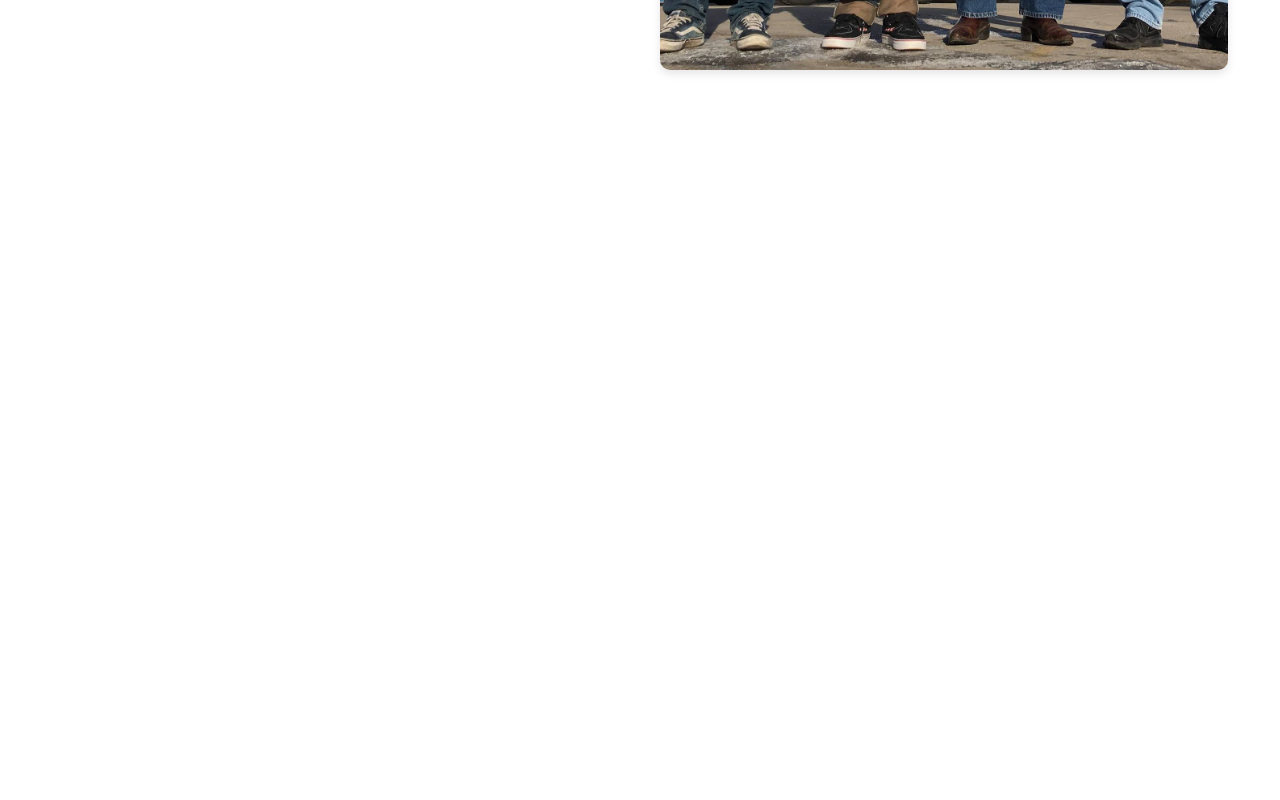
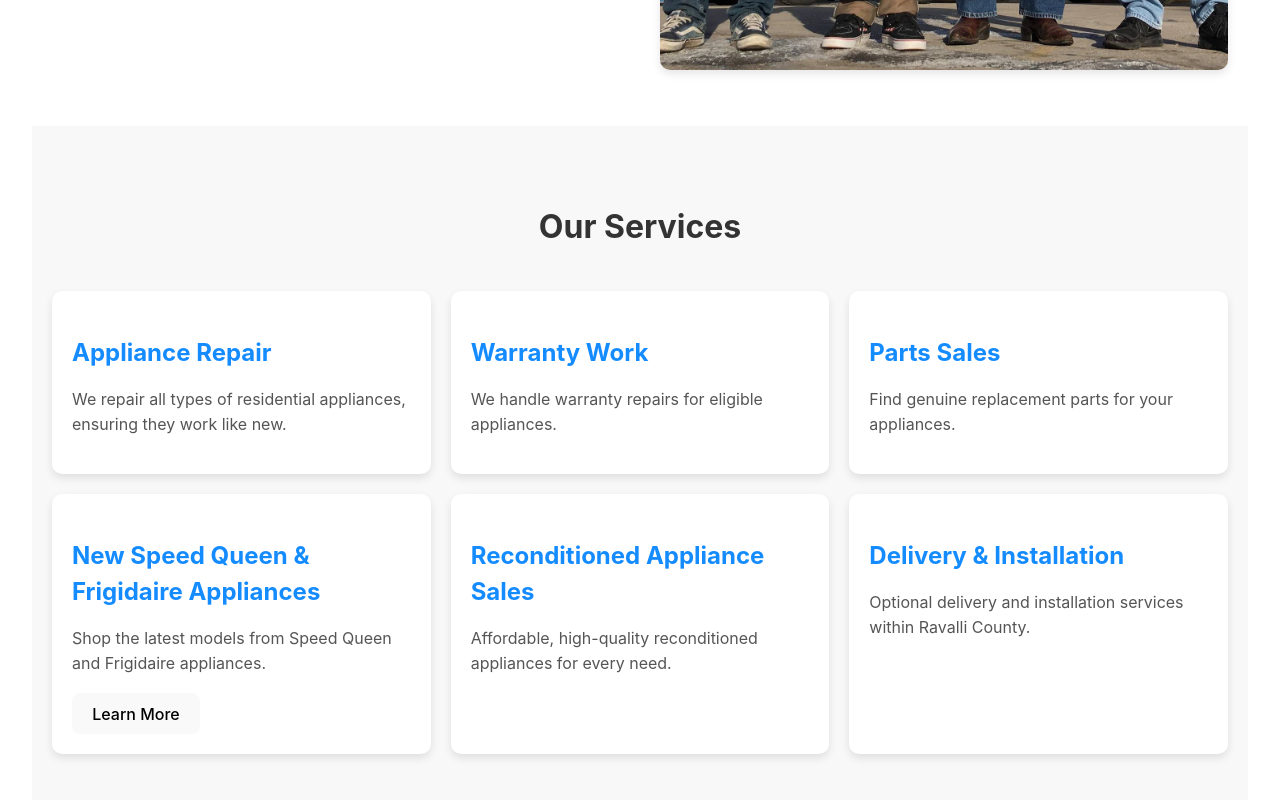
Before and after one commit to 42Zach/Johnson-Appliance-Service, a React (Vite) app: page / in a window 1280 px wide. Shown: the part 680-1480 px from the top of the page. Before the commit the page ends 838 px from the top, so only its background shows below. Built offline with nearby package versions, Linux system fonts and the light colour scheme.

Commit message:
- Added services section to HomePage - Updated wording for introduction on HomePage

```diff
--- a/src/assets/styles/HomePage.css
+++ b/src/assets/styles/HomePage.css
@@ -44,6 +44,7 @@ body {
 
 .learn-more-button:hover {
     background-color: #0d6efd;
+    color: #fff
 }
 
 .introduction-image {
@@ -67,6 +68,57 @@ body {
         opacity: 1;
         transform: translateY(0);
     }
+}
+
+.introduction,
+.introduction-image {
+    animation: fade-in 1s ease-in-out;
+}
+
+.services-section {
+    padding: 50px 20px;
+    background-color: #f8f8f8;
+    text-align: center;
+}
+
+.services-section h2 {
+    font-size: 2rem;
+    margin-bottom: 40px;
+    color: #333;
+}
+
+.services-grid {
+    display: grid;
+    grid-template-columns: repeat(auto-fit, minmax(300px, 1fr));
+    gap: 20px;
+    max-width: 1200px;
+    margin: 0 auto;
+}
+
+.service-card {
+    background-color: #fff;
+    padding: 20px;
+    border-radius: 10px;
+    box-shadow: 0 4px 8px rgba(0, 0, 0, 0.1);
+    text-align: left;
+    transition: transform 0.3s ease, box-shadow 0.3s ease;
+}
+
+.service-card:hover {
+    transform: translateY(-5px);
+    box-shadow: 0 6px 12px rgba(0, 0, 0, 0.15);
+}
+
+.service-card h3 {
+    font-size: 1.5rem;
+    margin-bottom: 10px;
+    color: #148bff;
+}
+
+.service-card p {
+    font-size: 1rem;
+    line-height: 1.6;
+    color: #555;
 }
 
 @media (max-width: 768px) {
@@ -93,4 +145,8 @@ body {
     .introduction p {
         font-size: 1rem;
     }
+
+    .services-grid {
+        grid-template-columns: 1fr;
+    }
 }
--- a/src/pages/HomePage.jsx
+++ b/src/pages/HomePage.jsx
@@ -10,11 +10,42 @@ const HomePage = () => {
             <main className='homepage-content'>
                 <div className="introduction">
                     <h1>Serving the Bitterroot Valley since 1972.</h1>
-                    <p>For over 50 years, Johnson Appliance Service has been keeping homes in the Bitterroot Valley running smoothly. As a family-owned business, we take pride in providing honest, reliable, and expert appliance repair services to our community. Whether it's your washer, fridge, or stove, we're here to help - just like family.</p>
-                    <button className='learn-more-button'>Learn More</button>
+                    <p>For 50+ years, Johnson Appliance Service has been a trusted name in the Bitterroot Valley. As a family-owned business, we take pride in providing honest, expert repairs—because you deserve service that feels like family.</p>
+                    <a className='learn-more-button' href='tel:+14063633592'>Shedule A Repair</a>
                 </div>
                 <div className="introduction-image"><img src={FourInFront} alt="Jack, Jay, Joe, and Cade Johnson" /></div>
             </main>
+
+            <section className="services-section">
+                <h2>Our Services</h2>
+                <div className="services-grid">
+                    <div className="service-card">
+                        <h3>Appliance Repair</h3>
+                        <p>We repair all types of residential appliances, ensuring they work like new.</p>
+                    </div>
+                    <div className="service-card">
+                        <h3>Warranty Work</h3>
+                        <p>We handle warranty repairs for eligible appliances.</p>
+                    </div>
+                    <div className="service-card">
+                        <h3>Parts Sales</h3>
+                        <p>Find genuine replacement parts for your appliances.</p>
+                    </div>
+                    <div className="service-card">
+                        <h3>New Speed Queen & Frigidaire Appliances</h3>
+                        <p>Shop the latest models from Speed Queen and Frigidaire appliances.</p>
+                        <button>Learn More</button>
+                    </div>
+                    <div className="service-card">
+                        <h3>Reconditioned Appliance Sales</h3>
+                        <p>Affordable, high-quality reconditioned appliances for every need.</p>
+                    </div>
+                    <div className="service-card">
+                        <h3>Delivery & Installation</h3>
+                        <p>Optional delivery and installation services within Ravalli County.</p>
+                    </div>
+                </div>
+            </section>
         </>
     )
 }
```
